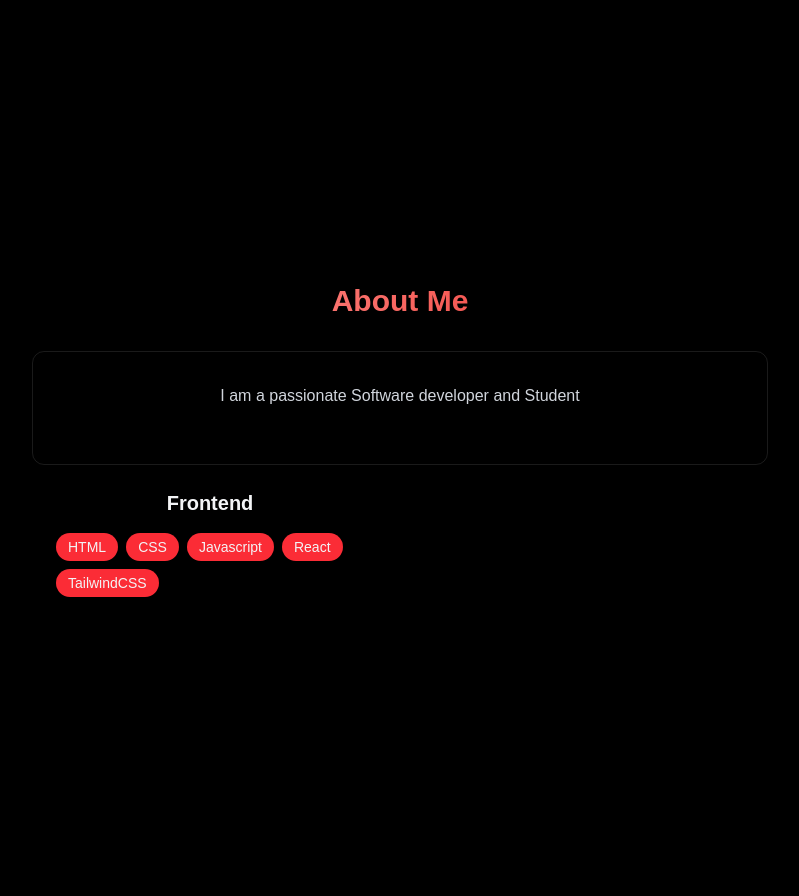
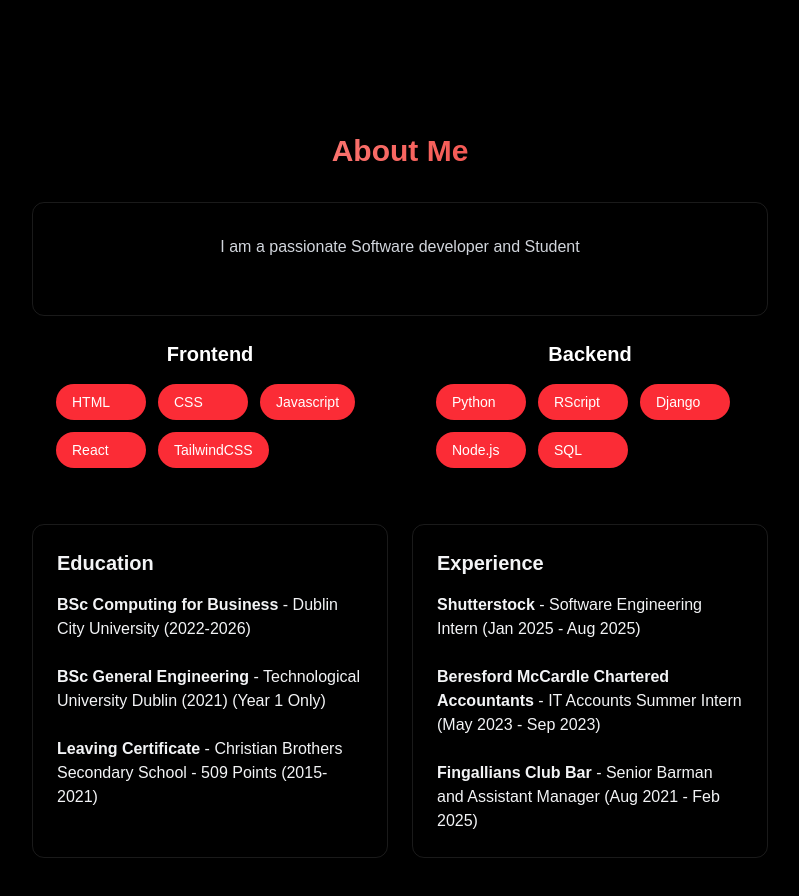
Before and after one commit to foleyd2002/Portfolio, a React (Vite) app: page / in a window 1280 px wide. Shown: the part 780-1676 px from the top of the page, without its empty margins (240-1039 px from the left). Built offline with nearby package versions, Linux system fonts and the light colour scheme.

Commit message:
about page

```diff
--- a/src/App.jsx
+++ b/src/App.jsx
@@ -8,6 +8,7 @@ import { NavBar } from './components/NavBar';
 import { MobileMenu } from './components/MobileMenu';
 import { Home } from './components/sections/Home';
 import { About } from './components/sections/About';
+import { Projects } from './components/sections/Projects';
 
 
 function App() {
@@ -21,6 +22,7 @@ function App() {
         <MobileMenu menuOpen={menuOpen} setMenuOpen={setMenuOpen}></MobileMenu>
         <Home />
         <About />
+        <Projects />
       </div>
     </>
   )
--- a/src/components/sections/About.jsx
+++ b/src/components/sections/About.jsx
@@ -10,40 +10,94 @@ export const About = () => {
 
     const backendSkills = [
         "Python",
-        "R",
+        "RScript",
         "Django",
         "Node.js",
         "SQL",
     ]
 
-    return <section id="about" className="min-h-screen flex items-center justify-center py-20">
-        <div className="max-w-3xl mx-auto  px-4">
-            <h2 className="text-3xl font-bold mb-8 bg-gradient-to-r from-red-300 to-red-600 bg-clip-text text-transparent leeading-right text-center">
+
+    return <section id="about" className="min-h-screen flex justify-center py-20">
+        <div className="max-w-3xl mx-auto px-4">
+            <h2 className="text-3xl font-bold mb-8 bg-gradient-to-r from-red-300 to-red-600 bg-clip-text text-transparent leading-tight text-center">
                 About Me
             </h2>
 
-            <div className="rounded-xl p-8 border-white/10 border hover:-translate-y-1 transition-all">
+            <div className="rounded-xl p-8 border-white/10 border hover:-translate-y-1 transition-all text-center">
                 <p className="text-gray-300 mb-6">
                     I am a passionate Software developer and Student
                 </p>
             </div>
 
             <div className="grid grid-cols-1 md:grid-cols-2 gap-6">
-                <div className="rounded-xl p-6 hover:-translate-y-1 transition-all">
-                    <h3 className="text-xl font-bold mb-4">Frontend</h3>
-                    <div className="flex flex-wrap gap-2">
+                <div className="rounded-xl p-6 hover:-translate-y-1 transition-all text-center">
+                    <h3 className="text-xl font-bold mb-4 text-white text-center">Frontend</h3>
+                    <div className="flex flex-wrap gap-3">
                         {frontendSkills.map((tech, key) => (
                             <span
                                 key={key}
-                                className="bg-red-500 text-gray py-1 px-3 rounded-full text-sm hover:bg-red-500/20
-                                           hover:text-red-500 hover:shadow-[0_2px_8px_rgba(59,130,246,0.2)] transition">
+                                className="bg-red-500 text-white py-2 px-4 min-w-[90px] rounded-full text-sm
+                                        flex justify-start items-center hover:bg-red-800 transition-all">
+                                {tech}
+                            </span>
+                        ))}
+                    </div>
+                </div>
 
+                <div className="rounded-xl p-6 hover:-translate-y-1 transition-all text-center">
+                    <h3 className="text-xl font-bold mb-4 text-white text-center">Backend</h3>
+                    <div className="flex flex-wrap gap-3 text-center">
+                        {backendSkills.map((tech, key) => (
+                            <span
+                                key={key}
+                                className=" text-center bg-red-500 text-white py-2 px-4 min-w-[90px] rounded-full text-sm
+                                        flex justify-start items-center hover:bg-red-800 transition-all">
                                 {tech}
                             </span>
                         ))}
                     </div>
                 </div>
             </div>
+
+            <div className="grid grid-cols-1 md:grid-cols-2 gap-6 mt-8">
+                <div className="p-6 rounded-xl border-white/10 border hover:-translate-y-1 transition-all text-left">
+                    <h3 className="text-xl font-bold mb-4">
+                        Education
+                    </h3>
+                    <ul>
+                        <li>
+                            <strong>BSc Computing for Business</strong> - Dublin City University (2022-2026)
+                        </li>
+                        <br></br>
+                        <li>
+                            <strong>BSc General Engineering</strong> - Technological University Dublin (2021)   (Year 1 Only)
+                        </li>
+                        <br></br>
+                        <li>
+                            <strong>Leaving Certificate</strong> - Christian Brothers Secondary School - 509 Points (2015-2021)
+                        </li>
+                    </ul>
+                </div>
+                <div className="p-6 rounded-xl border-white/10 border hover:-translate-y-1 transition-all text-left">
+                    <h3 className="text-xl font-bold mb-4">
+                        Experience
+                    </h3>
+                    <ul>
+                        <li>
+                            <strong>Shutterstock</strong> - Software Engineering Intern (Jan 2025 - Aug 2025)
+                        </li>
+                        <br></br>
+                        <li>
+                            <strong>Beresford McCardle Chartered Accountants</strong> - IT Accounts Summer Intern (May 2023 - Sep 2023)
+                        </li>
+                        <br></br>
+                        <li>
+                            <strong>Fingallians Club Bar</strong> - Senior Barman and Assistant Manager (Aug 2021 - Feb 2025)
+                        </li>
+                    </ul>
+                </div>
+            </div>
+
         </div>
     </section>
 }
--- a/src/components/sections/Projects.jsx
+++ b/src/components/sections/Projects.jsx
@@ -0,0 +1,9 @@
+export const Projects = () => {
+
+    return (
+        <section
+            id="projects" className="min-h-screen flex items-center justify-center py-20">
+
+        </section>
+    );
+};
```
